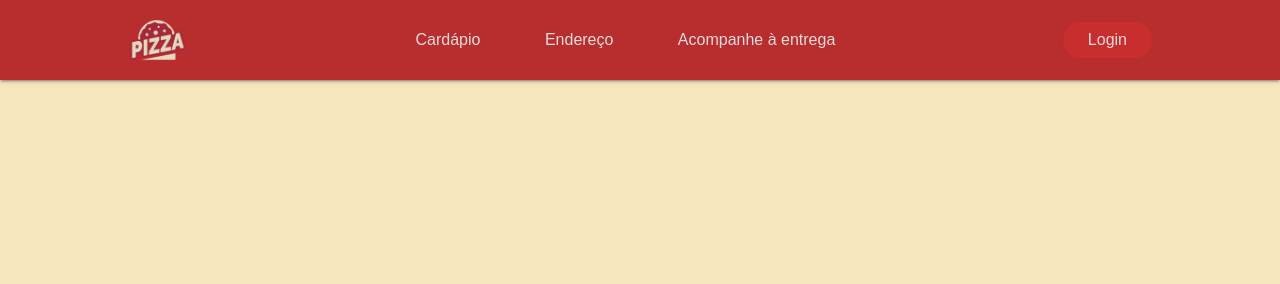
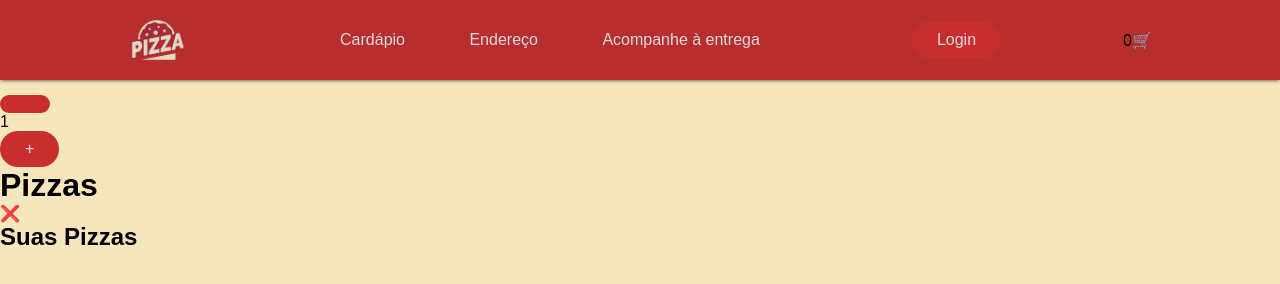
Before and after one commit to biadelmiro/Pizza, a plain HTML site: page index.html in a window 1280 px wide. Drawn offline with Linux system fonts and the light colour scheme.

Commit message:
main e aside

```diff
--- a/index.html
+++ b/index.html
@@ -19,10 +19,41 @@
             </ul>
         </nav>
         <a class="login" href="#"><button>Login</button></a>
+        <div class="menu-opener"><span>0</span>&#128722</div>
     </header>
 </div>
-<div class="conteudo">
-    <div class="pizza"></div>
+<div class="models">
+    <div class="pizza-item">
+        <a href="#">
+            <div class="pizza-item--img"><img src=""/></div>
+            <div class="pizza-item--add"></div>
+        </a>
+        <div class="pizza-item--price">R$--</div>
+        <div class="pizza-item--name">--</div>
+        <div class="pizza-item--desc">--</div>
+    </div>
+    <div class="cart-item">
+        <img src="" />
+        <div class="card--item-nome"></div>
+        <div class="card--item--qtarea"></div>
+            <button class="card--item-qtmenos"></button>
+            <div class="cart--item--qt">1</div>
+            <button class="cart--item-qtmais">+</button>
+    </div>
+    </div>
+    <main>
+        <h1>Pizzas</h1>
+        <div class="pizza-area"></div>
+    </main>
+    <aside>
+        <div class="cart--area"></div>
+        <div class="menu-closer">&#10060</div>
+        <h1>Suas Pizzas</h1>
+        <div class="cart"></div>
+        <div class="cart--details">
+
+        </div>
+    </aside>
 </div>
 </body>
 </html>
```
